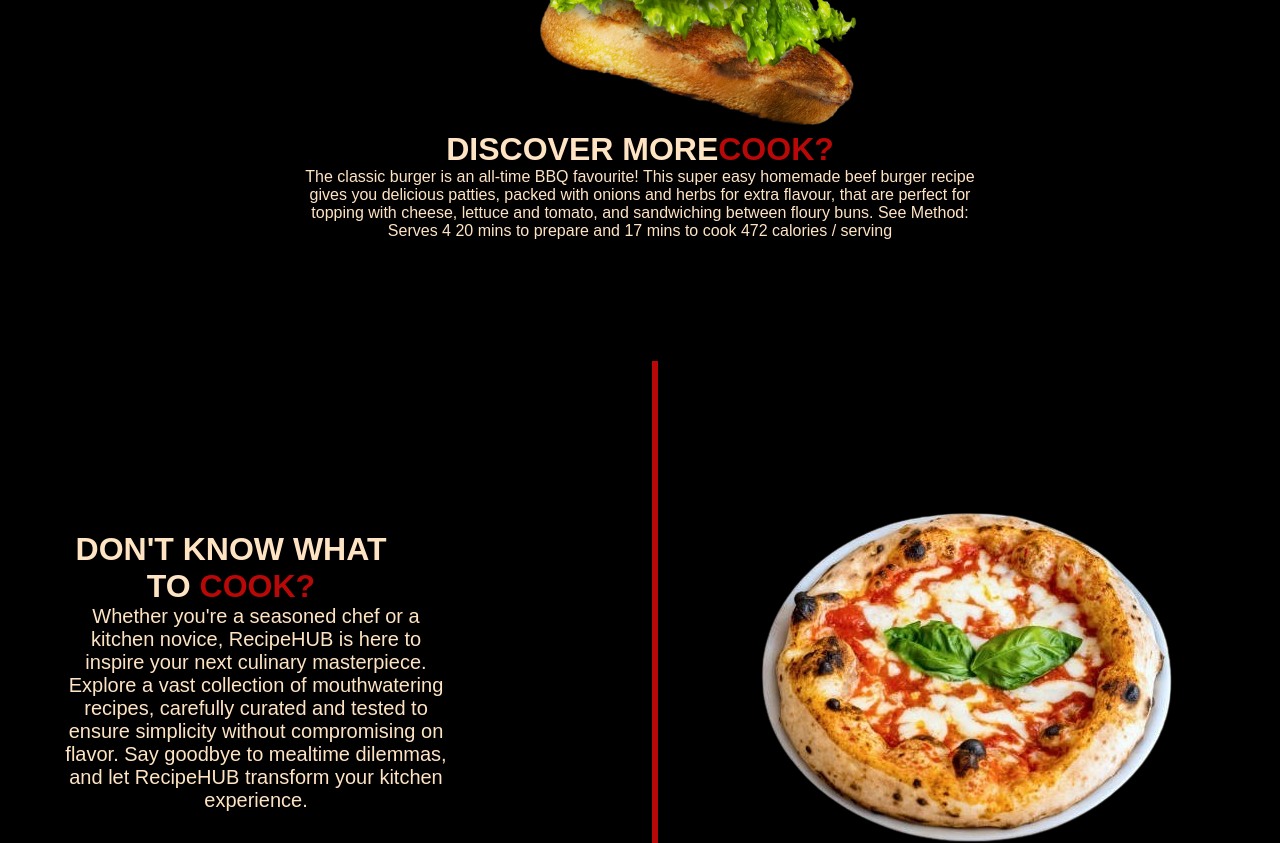
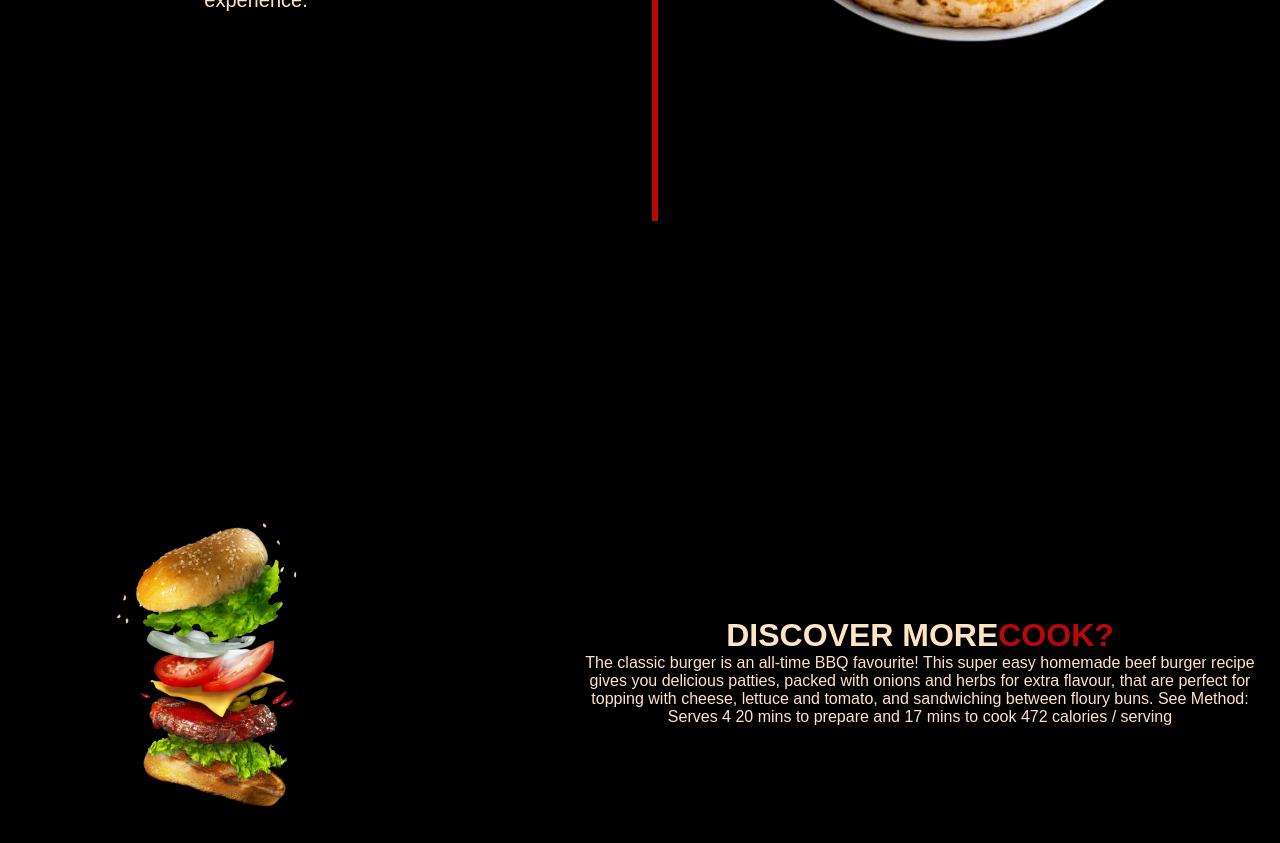
Before and after one commit to Renoy37/recipeHub-Project, a React (Create React App) app: page / in a window 1280 px wide. Shown: the part 620-1463 px from the top of the page. Built offline with nearby package versions, Linux system fonts and the light colour scheme.

Commit message:
added and styled

```diff
--- a/src/App.css
+++ b/src/App.css
@@ -105,3 +105,12 @@
     margin-bottom: 20px;
   }
 }
+
+.Disc-Image {
+  display: block;
+  max-width: 100%;
+  height: auto;
+  flex-grow: 1;
+  display: flex;
+  align-items: center;
+}
--- a/src/App.js
+++ b/src/App.js
@@ -8,8 +8,8 @@ function App() {
 return (
 <div className="App">
 <Navbar />
+<Home />
 <Discover />
-<Home />
 <PostPage/>
 </div>
 );
--- a/src/components/Discover.css
+++ /dev/null
@@ -1,27 +0,0 @@
-*{
-    padding: 0;
-    margin: 0;
-    box-sizing: border-box;
-    background-color: black;
-}
-
-.Discover{
-    color: aliceblue;
-}
-
-.Discover-text{
-    color: white;
-}
-
-.Discover-text .recipe{
-    color: red;
-}
-
-.p-tag{
-    color: white;
-}
-
-.search-button{
-    color: aliceblue;
-    background-color: aliceblue;
-}
--- a/src/components/Discover.js
+++ b/src/components/Discover.js
@@ -1,12 +1,12 @@
-import Image1 from '../Assets/Untitled design (1).png'
+import Image1 from '../Assets/burgerking.jpg.png'
 
 function Discover (){
     return(
       <div className="landingPage">
-            <div className="intro">
-            <div className="homeImage">
+           <div className="Disc-Image">
                 <img src={Image1} alt="pizza" />
             </div>
+            <div className="intro">
                 <h1>DISCOVER MORE<span className="highlighted">COOK?</span></h1>
                 <p>
                         The classic burger is an all-time BBQ favourite! This super easy homemade beef burger recipe gives you delicious patties, packed with onions and herbs for extra flavour, that are perfect for topping with cheese, lettuce and tomato, and sandwiching between floury buns.
```
Also changed, not shown: src/Assets/Untitled design (1).png (deleted), src/Assets/burgerking.jpg.png (added).
